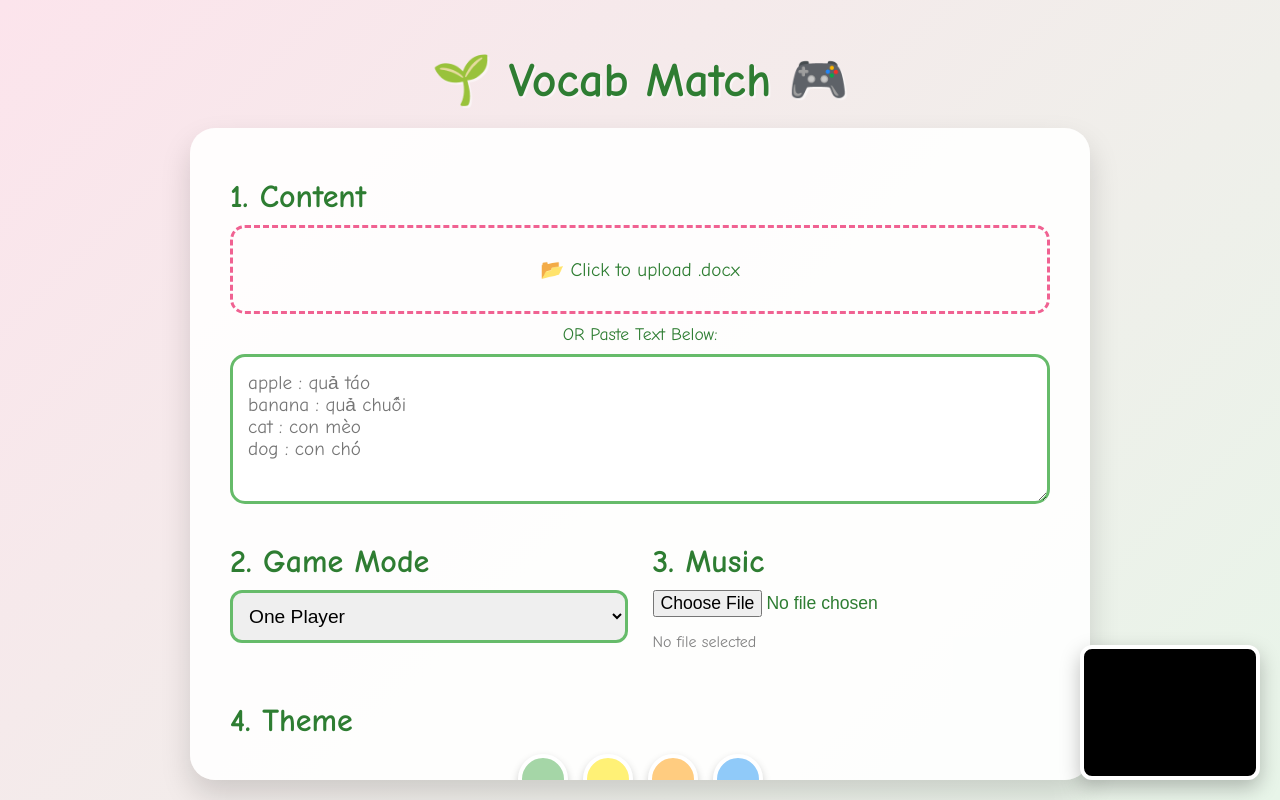
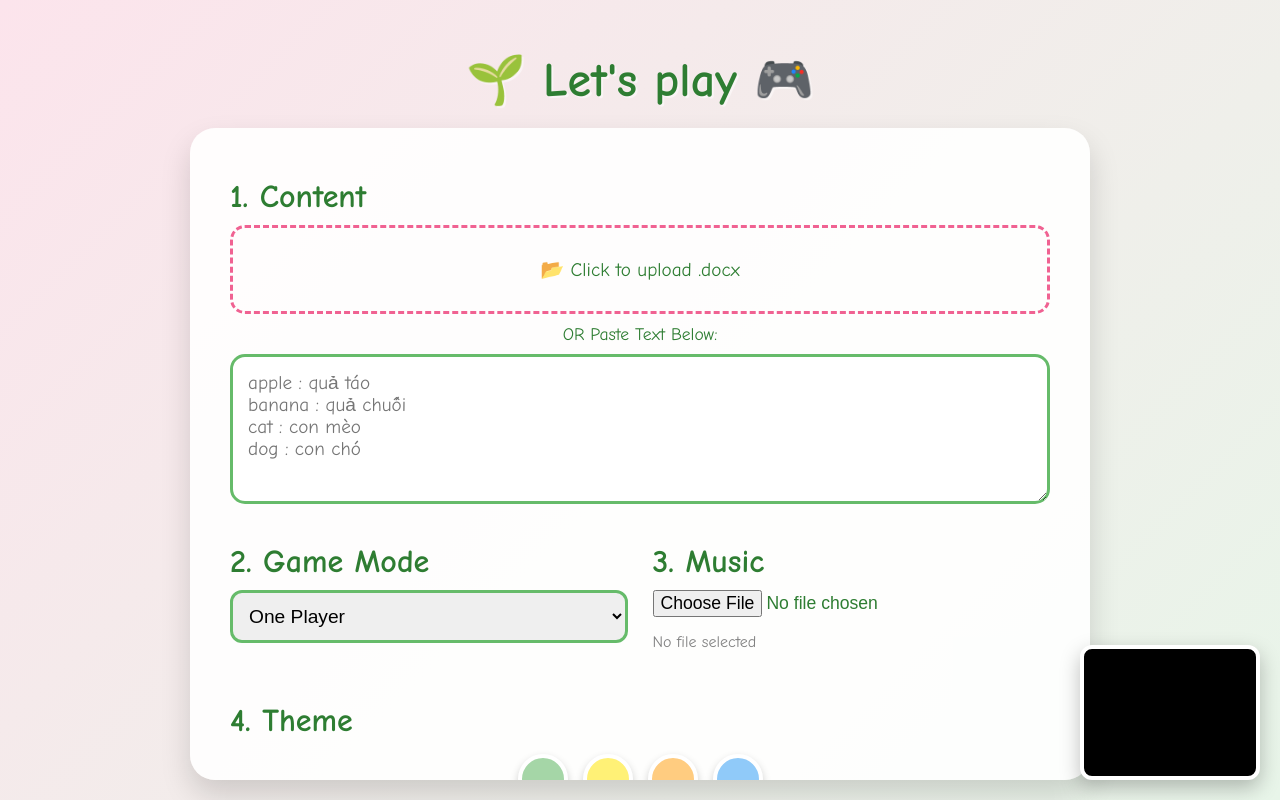
Before and after one commit to BeHeard-English/InteractiveGame, a plain HTML site: page index.html in a window 1280 px wide. Drawn offline with nearby package versions, Linux system fonts and the light colour scheme.

Commit message:
Update index.html

```diff
--- a/index.html
+++ b/index.html
@@ -3,7 +3,7 @@
 <head>
     <meta charset="UTF-8">
     <meta name="viewport" content="width=device-width, initial-scale=1.0">
-    <title>VocabMatch - Interactive Learning</title>
+    <title>Be Heard - Interactive Learning</title>
 
     <script src="https://cdnjs.cloudflare.com/ajax/libs/mammoth/1.6.0/mammoth.browser.min.js"></script>
     <script src="https://cdn.jsdelivr.net/npm/@mediapipe/camera_utils/camera_utils.js" crossorigin="anonymous"></script>
@@ -520,7 +520,7 @@
     </div>
 
     <div id="screen-home" class="screen active">
-        <h1>🌱 Vocab Match 🎮</h1>
+        <h1>🌱 Let's play 🎮</h1>
         <div class="setup-container">
             <div class="full-width">
                 <h2>1. Content</h2>
```
